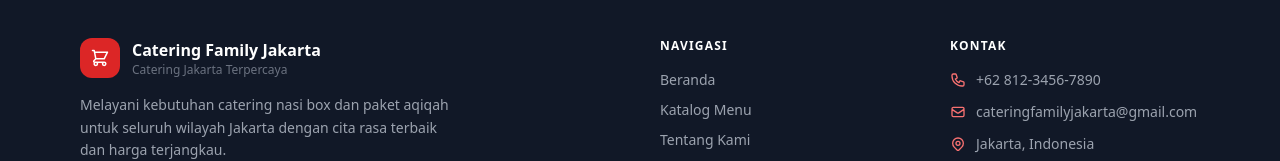
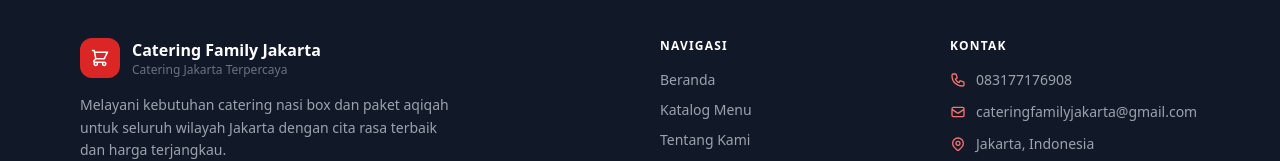
Before and after one commit to Ikyyy01/cateringfamilyjakarta-frontend, a Vue app: page / in a window 1280 px wide. Shown: the part 3558-3719 px from the top of the page. Built offline with nearby package versions, Linux system fonts and the light colour scheme; no server answers.

Commit message:
update nomer telepon

```diff
--- a/src/components/Footer.vue
+++ b/src/components/Footer.vue
@@ -56,7 +56,7 @@
               <svg class="w-4 h-4 text-red-400 mt-0.5 flex-shrink-0" fill="none" stroke="currentColor" stroke-width="2" viewBox="0 0 24 24">
                 <path stroke-linecap="round" stroke-linejoin="round" d="M3 5a2 2 0 012-2h3.28a1 1 0 01.948.684l1.498 4.493a1 1 0 01-.502 1.21l-2.257 1.13a11.042 11.042 0 005.516 5.516l1.13-2.257a1 1 0 011.21-.502l4.493 1.498a1 1 0 01.684.949V19a2 2 0 01-2 2h-1C9.716 21 3 14.284 3 6V5z"/>
               </svg>
-              <span>+62 812-3456-7890</span>
+              <a href="https://wa.me/6283177176908" target="_blank" rel="noopener" class="hover:text-white transition">083177176908</a>
             </div>
             <div class="flex items-start gap-2.5">
               <svg class="w-4 h-4 text-red-400 mt-0.5 flex-shrink-0" fill="none" stroke="currentColor" stroke-width="2" viewBox="0 0 24 24">
```
